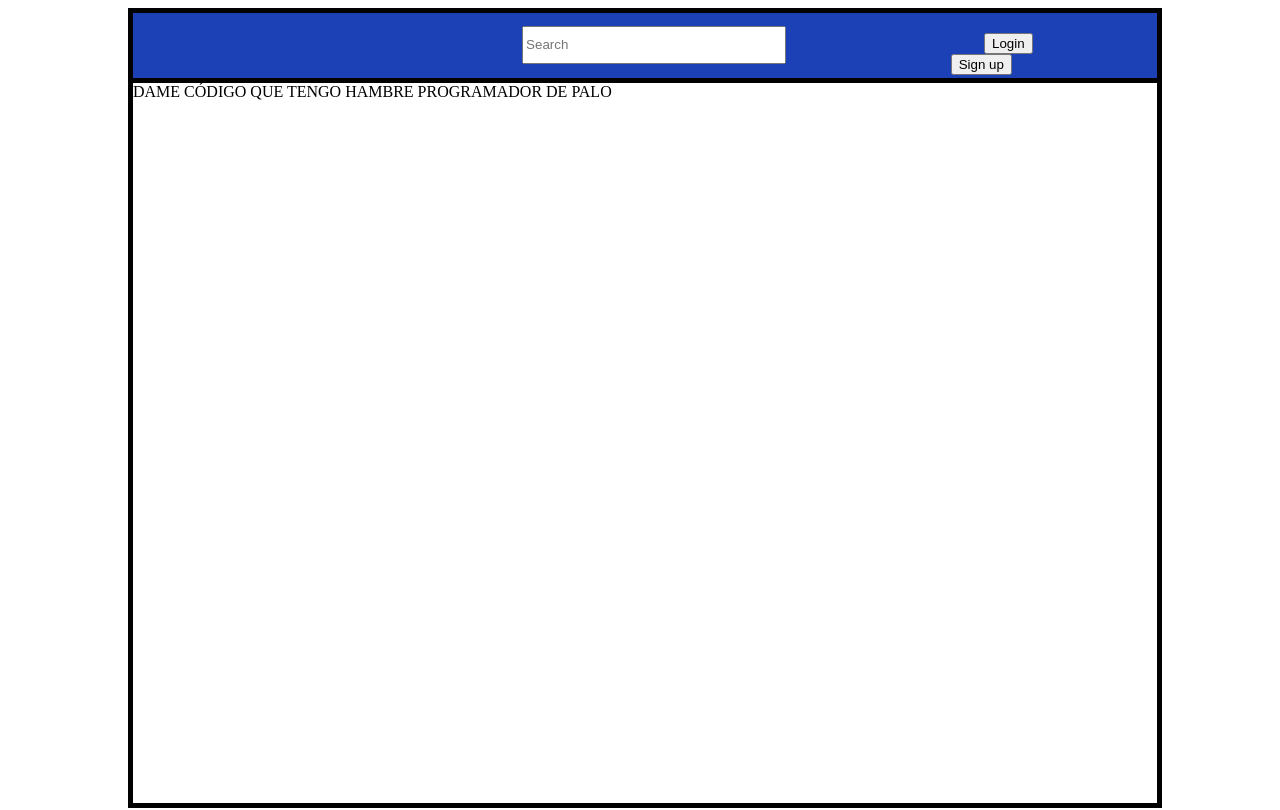
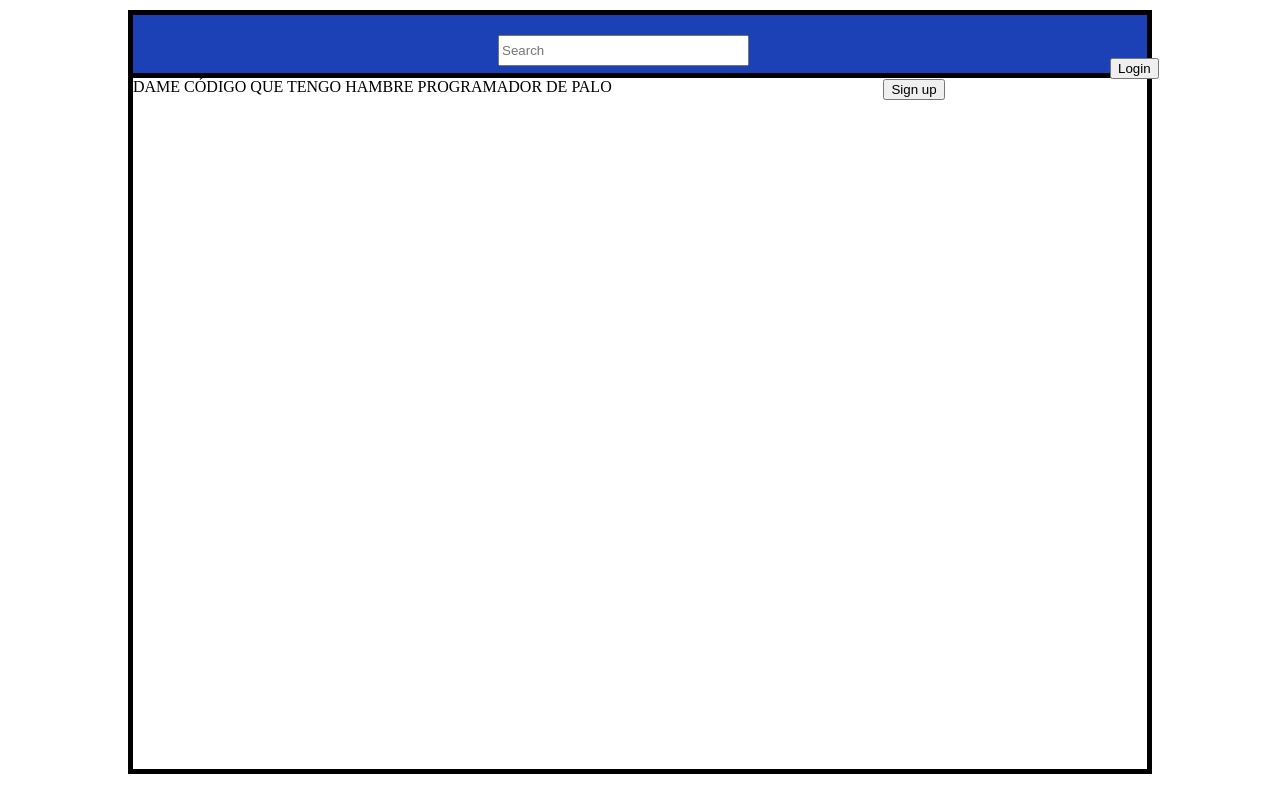
Before and after one commit to alex13lopez/pcgames-web, a PHP site: page / in a window 1280 px wide. Run offline with PHP 8.4, Linux system fonts and the light colour scheme.

Commit message:
Version 0.0.3.2
- Tried to make webpage responsive, but no luck at the moment.
- Changed a couple of things related to CSS and remove one useless div.

```diff
--- a/index.css
+++ b/index.css
@@ -1,11 +1,16 @@
+* {
+    box-sizing: border-box;
+}
+
 html {
     width: 100%;
     height: 100%;
-    margin: 0;
+    margin: 0 auto;
 }
 
 body {
-    position: absolute;
+    position: relative;
+    margin: 0 auto;
     width: 80%;
     height: 100%;
     margin-left: 10%;
@@ -13,8 +18,10 @@ body {
 
 .header {
     position: relative;
+    height: 8.5%;
     width: 100%;
-    height: 4.0625em;
+    margin: 0 auto;
+    margin-top: 1%;
     background-color: rgb(28, 64, 182);
     border: 0.3125em solid black;
 }
@@ -24,15 +31,14 @@ body {
     height: 100%;
     width: 25%;
     margin: 0 auto;
-    margin-top: 0.3em;
-    margin-left: 38%;
+    margin-left: 36%;
     float: left;
 }
 
 .searchbar input {
     height: 2.375em;
-    width: 100%;
-    margin-top: 0.625em;
+    width: 99%;
+    margin-top: 1.45em;
 }
 
 .buttons {
@@ -42,28 +48,16 @@ body {
     float: right;
 }
 
-.buttons .center {
-    position: relative;
-    height: 40%;
-    width: 55%;
+.buttons input[value=Login] {
     margin: 0 auto;
-    margin-top: 1.25em;
-}
-
-.buttons .center input[value=Login] {
-    margin: 0 auto;
-    margin-left: 2.5em;
+    margin-left: 17em;
+    margin-top: 3.2em;
 }
 
 .body {
-    height: 90%;
+    height: 87%;
     width: 100%;
     margin: 0;
     border: 0.3125em solid black;
     border-top: 0;
 }
-
-/* .body p {
-    text-align: center;
-    vertical-align: middle;
-} */
--- a/index.html
+++ b/index.html
@@ -1,7 +1,7 @@
 <!DOCTYPE html>
 <html>
 <head>
-    <meta charset="utf-8" />
+    <meta charset="utf-8" name="viewport" content="width=device-width, initial-scale=1.0">
     <title>Index</title>
     <link rel="stylesheet" href="index.css">
 </head>
@@ -13,10 +13,8 @@
             </form>
         </div>
         <div class="buttons">
-            <div class="center">
                 <a href='http://www.pcgames.com/modules/login/login.html'><input type="button" value="Login"></a>
                 <a href="http://www.pcgames.com/modules/registration/register.html"><input type="button" value="Sign up"></a>
-            </div>
         </div>
     </div>
     <div class="body">
```
